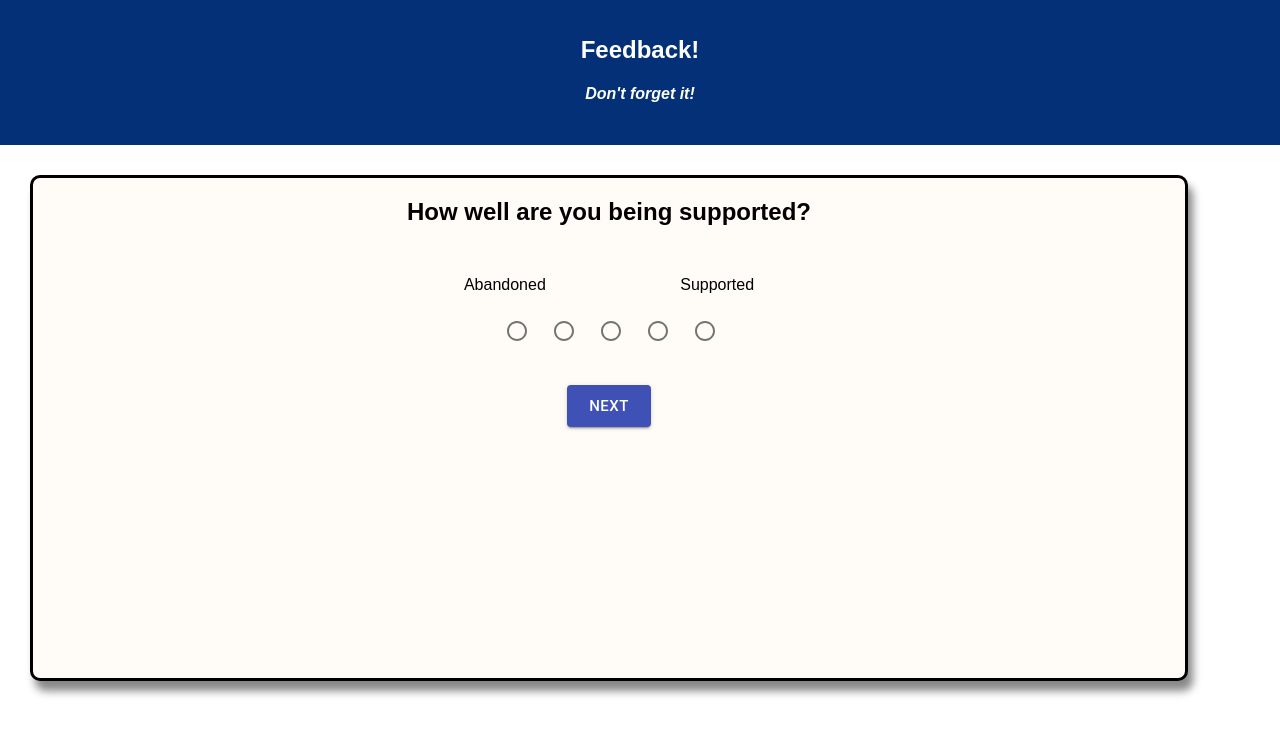
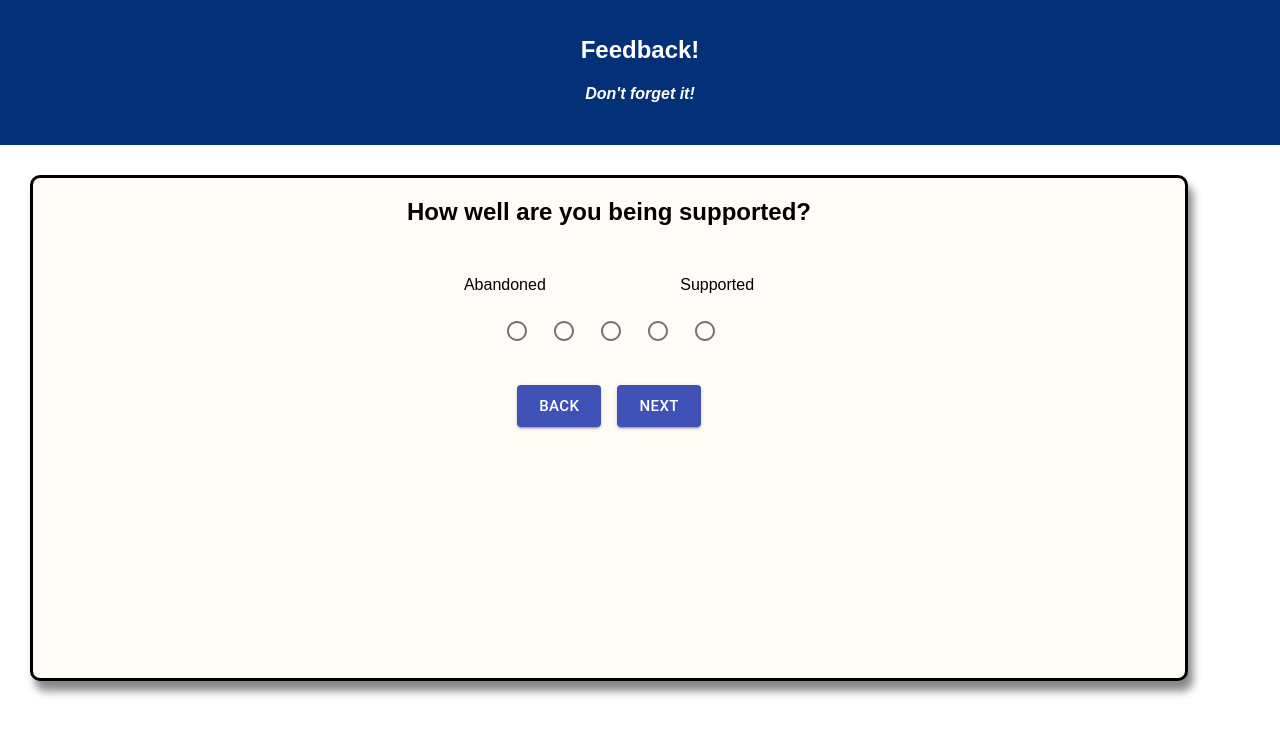
Before and after one commit to AwrenNuit/prime-feedback-form, a React (Create React App) app: page /#/supported in a window 1280 px wide. Shown: the top 734 px of the page. Built offline with nearby package versions, Linux system fonts and the light colour scheme.

Commit message:
added back buttons that pop last value off reducer state

```diff
--- a/src/components/CommentForm/CommentForm.js
+++ b/src/components/CommentForm/CommentForm.js
@@ -18,6 +18,11 @@ class CommentForm extends Component{
 
   handleChange = (event)=>{
     this.setState({comments: event.target.value});
+  }
+
+  lastPage = ()=>{
+    this.props.dispatch({type: `UNDO_LAST`});
+    this.props.history.push(`/supported`);
   }
 
   nextPage = ()=>{
@@ -43,6 +48,9 @@ class CommentForm extends Component{
             variant="outlined"
           />
           <br />
+          <Button variant="contained" color="primary" size="large" className={classes.button} onClick={this.lastPage}>
+            BACK
+          </Button>
           <Button variant="contained" color="primary" size="large" className={classes.button} onClick={this.nextPage}>
             NEXT
           </Button>
--- a/src/components/FeelingForm/FeelingForm.js
+++ b/src/components/FeelingForm/FeelingForm.js
@@ -14,15 +14,20 @@ const styles = theme => ({
 class FeelingForm extends Component{
 
   state = {
-    feeling: 0
+    feeling: ''
   }
 
   handleChange = (event)=>{
     this.setState({feeling: event.target.value});
   }
 
+  lastPage = ()=>{
+    this.props.dispatch({type: `UNDO_LAST`});
+    this.props.history.push(`/`);
+  }
+
   nextPage = ()=>{
-    if(this.state.feeling !== 0){
+    if(this.state.feeling){
       this.props.dispatch({type: `SEND_FEEDBACK`, payload: this.state.feeling});
       this.props.history.push(`/understanding`);
     }
@@ -45,6 +50,9 @@ class FeelingForm extends Component{
             <FormControlLabel control={<Radio />} className={classes.group} type="radio" name="feeling" id="4" value="4" checked={this.state.feeling === '4'} onChange={(event)=>this.handleChange(event)} />
             <FormControlLabel control={<Radio />} className={classes.group} type="radio" name="feeling" id="5" value="5" checked={this.state.feeling === '5'} onChange={(event)=>this.handleChange(event)} />
           </div>
+          <Button variant="contained" color="primary" size="large" className={classes.button} onClick={this.lastPage}>
+            BACK
+          </Button>
           <Button variant="contained" color="primary" size="large" className={classes.button} onClick={this.nextPage}>
             NEXT
           </Button>
--- a/src/components/ReviewFeedback/ReviewFeedback.js
+++ b/src/components/ReviewFeedback/ReviewFeedback.js
@@ -11,6 +11,12 @@ const styles = theme => ({
 });
 
 class ReviewFeedback extends Component{
+
+
+  lastPage = ()=>{
+    this.props.dispatch({type: `UNDO_LAST`});
+    this.props.history.push(`/comments`);
+  }
 
   nextPage = ()=>{
     let feedback = {
@@ -40,6 +46,11 @@ class ReviewFeedback extends Component{
           <p>Understanding: {this.props.reduxState[1]}</p>
           <p>Supported: {this.props.reduxState[2]}</p>
           <p>Comments: {this.props.reduxState[3]}</p>
+          <span>
+          <Button variant="contained" color="primary" size="large" className={classes.button} onClick={this.lastPage}>
+            BACK
+          </Button>
+          </span>
           <Button variant="contained" color="primary" size="large" className={classes.button} onClick={this.nextPage}>
             SUBMIT
           </Button>
--- a/src/components/SupportedForm/SupportedForm.js
+++ b/src/components/SupportedForm/SupportedForm.js
@@ -19,6 +19,11 @@ class SupportedForm extends Component{
 
   handleChange = (event)=>{
     this.setState({support: event.target.value});
+  }
+
+  lastPage = ()=>{
+    this.props.dispatch({type: `UNDO_LAST`});
+    this.props.history.push(`/understanding`);
   }
 
   nextPage = ()=>{
@@ -45,6 +50,9 @@ class SupportedForm extends Component{
             <FormControlLabel control={<Radio />} className={classes.group} type="radio" name="supported" id="4" value="4" checked={this.state.support === '4'} onChange={(event)=>this.handleChange(event)} />
             <FormControlLabel control={<Radio />} className={classes.group} type="radio" name="supported" id="5" value="5" checked={this.state.support === '5'} onChange={(event)=>this.handleChange(event)} />
           </div>
+          <Button variant="contained" color="primary" size="large" className={classes.button} onClick={this.lastPage}>
+            BACK
+          </Button>
           <Button variant="contained" color="primary" size="large" className={classes.button} onClick={this.nextPage}>
             NEXT
           </Button>
--- a/src/components/UnderstandingForm/UnderstandingForm.js
+++ b/src/components/UnderstandingForm/UnderstandingForm.js
@@ -19,6 +19,11 @@ class UnderstandingForm extends Component{
 
   handleChange = (event)=>{
     this.setState({understanding: event.target.value});
+  }
+
+  lastPage = ()=>{
+    this.props.dispatch({type: `UNDO_LAST`});
+    this.props.history.push(`/feeling`);
   }
 
   nextPage = ()=>{
@@ -45,6 +50,9 @@ class UnderstandingForm extends Component{
             <FormControlLabel control={<Radio />} className={classes.group} type="radio" name="understanding" id="4" value="4" checked={this.state.understanding === '4'} onChange={(event)=>this.handleChange(event)} />
             <FormControlLabel control={<Radio />} className={classes.group} type="radio" name="understanding" id="5" value="5" checked={this.state.understanding === '5'} onChange={(event)=>this.handleChange(event)} />
           </div>
+          <Button variant="contained" color="primary" size="large" className={classes.button} onClick={this.lastPage}>
+            BACK
+          </Button>
           <Button variant="contained" color="primary" size="large" className={classes.button} onClick={this.nextPage}>
             NEXT
           </Button>
--- a/src/index.js
+++ b/src/index.js
@@ -10,6 +10,10 @@ import logger from 'redux-logger';
 const surveyReducer = (state=[], action) => {
   if (action.type === 'SEND_FEEDBACK'){
       return [...state, action.payload];
+  }
+  else if(action.type === `UNDO_LAST`){
+    state.pop();
+    return state;
   }
   else if(action.type === 'RESET'){
     return [];
```
